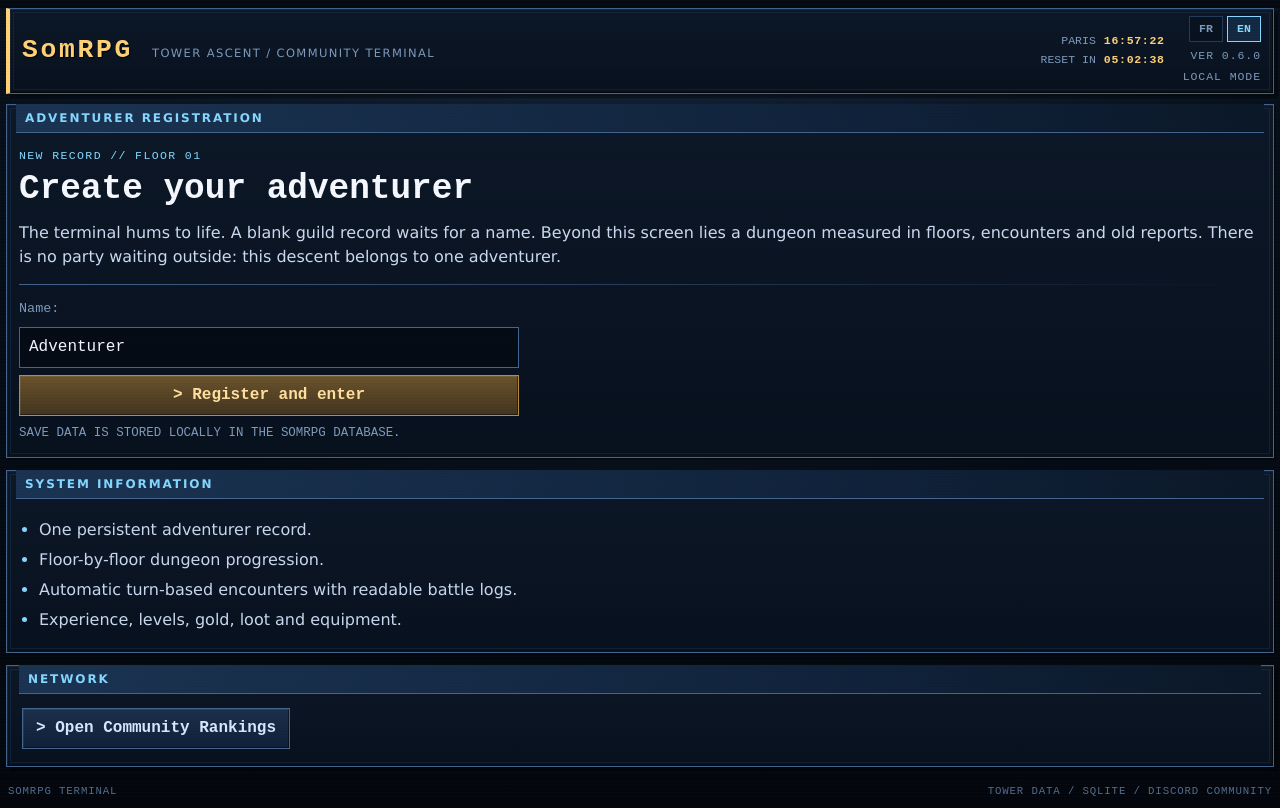
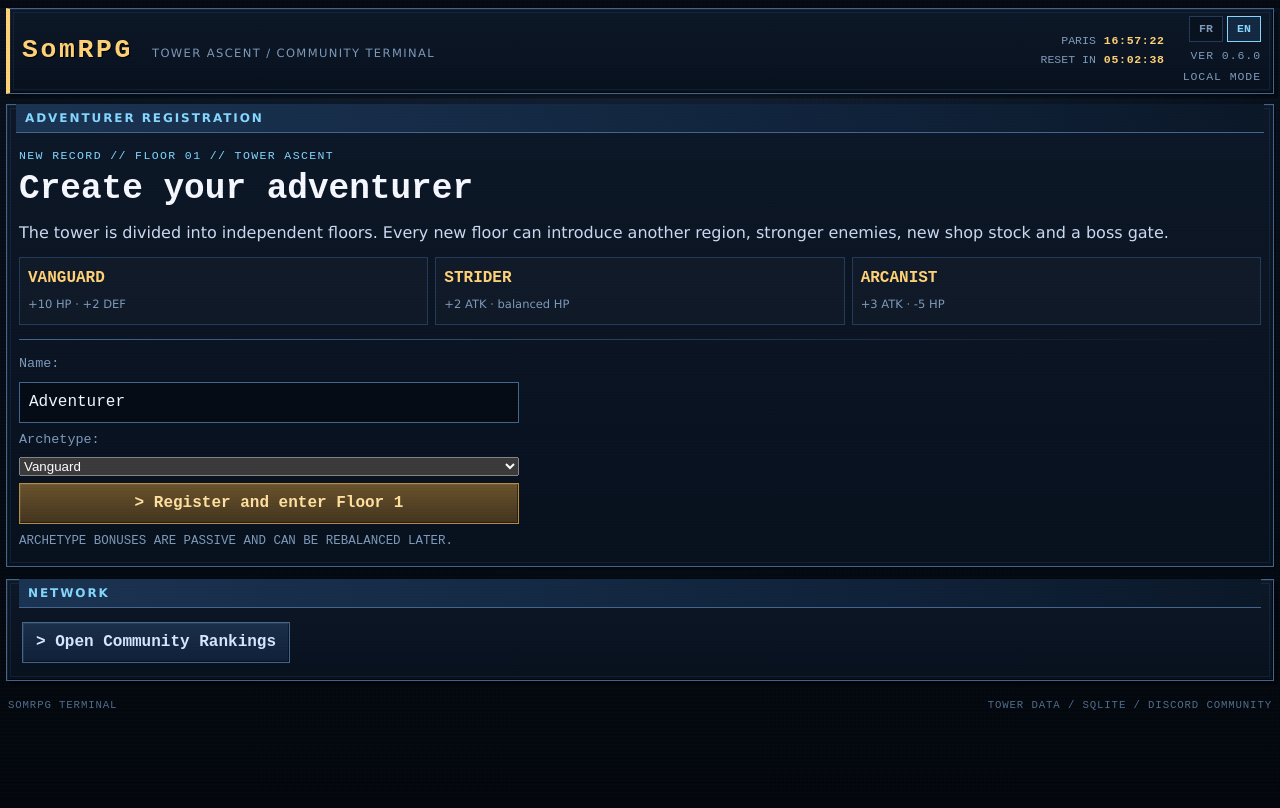
Before and after one commit to SomostVE/somrpg, a Django app: page /start/ in a window 1280 px wide. Run offline with Django 5.2, Linux system fonts and the light colour scheme; data that the repository does not hold is empty.

Commit message:
feat: add archetype selection to registration

```diff
--- a/templates/game/create_character.html
+++ b/templates/game/create_character.html
@@ -4,16 +4,21 @@
 
 {% block standalone_content %}
 <section class="retro-window page-window">
-  <div class="window-title">ADVENTURER REGISTRATION</div>
+  <div class="window-title"><span class="lang-en">ADVENTURER REGISTRATION</span><span class="lang-fr">ENREGISTREMENT DE L'AVENTURIER</span></div>
   <div class="page-body">
-    <p class="section-code">NEW RECORD // FLOOR 01</p>
-    <h1 class="page-title">Create your adventurer</h1>
+    <p class="section-code"><span class="lang-en">NEW RECORD // FLOOR 01 // TOWER ASCENT</span><span class="lang-fr">NOUVEAU DOSSIER // ÉTAGE 01 // ASCENSION DE LA TOUR</span></p>
+    <h1 class="page-title"><span class="lang-en">Create your adventurer</span><span class="lang-fr">Créez votre aventurier</span></h1>
 
     <p class="story-text">
-      The terminal hums to life. A blank guild record waits for a name.
-      Beyond this screen lies a dungeon measured in floors, encounters and old reports.
-      There is no party waiting outside: this descent belongs to one adventurer.
+      <span class="lang-en">The tower is divided into independent floors. Every new floor can introduce another region, stronger enemies, new shop stock and a boss gate.</span>
+      <span class="lang-fr">La tour est divisée en étages indépendants. Chaque nouvel étage peut introduire une région, des ennemis plus puissants, de nouveaux objets en boutique et un boss de palier.</span>
     </p>
+
+    <div class="class-grid">
+      <div class="class-card"><strong>VANGUARD</strong><span>+10 HP · +2 DEF</span></div>
+      <div class="class-card"><strong>STRIDER</strong><span>+2 ATK · <span class="lang-en">balanced HP</span><span class="lang-fr">PV standards</span></span></div>
+      <div class="class-card"><strong>ARCANIST</strong><span>+3 ATK · -5 HP</span></div>
+    </div>
 
     <hr class="divider">
 
@@ -22,22 +27,13 @@
       {{ form.name.label_tag }}
       {{ form.name }}
       {{ form.name.errors }}
-      <button class="button primary" type="submit">&gt; Register and enter</button>
+      {{ form.archetype.label_tag }}
+      {{ form.archetype }}
+      {{ form.archetype.errors }}
+      <button class="button primary" type="submit"><span class="lang-en">&gt; Register and enter Floor 1</span><span class="lang-fr">&gt; S'enregistrer et entrer à l'étage 1</span></button>
     </form>
 
-    <p class="command-note">SAVE DATA IS STORED LOCALLY IN THE SOMRPG DATABASE.</p>
-  </div>
-</section>
-
-<section class="retro-window help-window">
-  <div class="window-title">SYSTEM INFORMATION</div>
-  <div class="page-body">
-    <ul class="text-list">
-      <li>One persistent adventurer record.</li>
-      <li>Floor-by-floor dungeon progression.</li>
-      <li>Automatic turn-based encounters with readable battle logs.</li>
-      <li>Experience, levels, gold, loot and equipment.</li>
-    </ul>
+    <p class="command-note"><span class="lang-en">ARCHETYPE BONUSES ARE PASSIVE AND CAN BE REBALANCED LATER.</span><span class="lang-fr">LES BONUS D'ARCHÉTYPE SONT PASSIFS ET POURRONT ÊTRE RÉÉQUILIBRÉS PLUS TARD.</span></p>
   </div>
 </section>
 {% endblock %}
```
